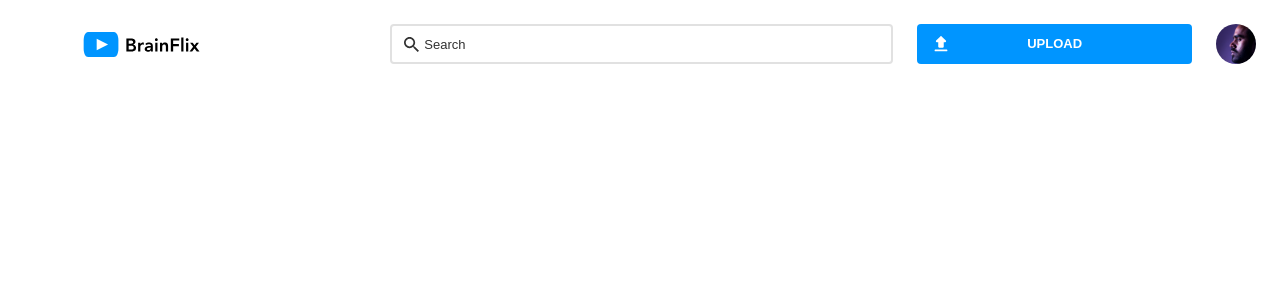
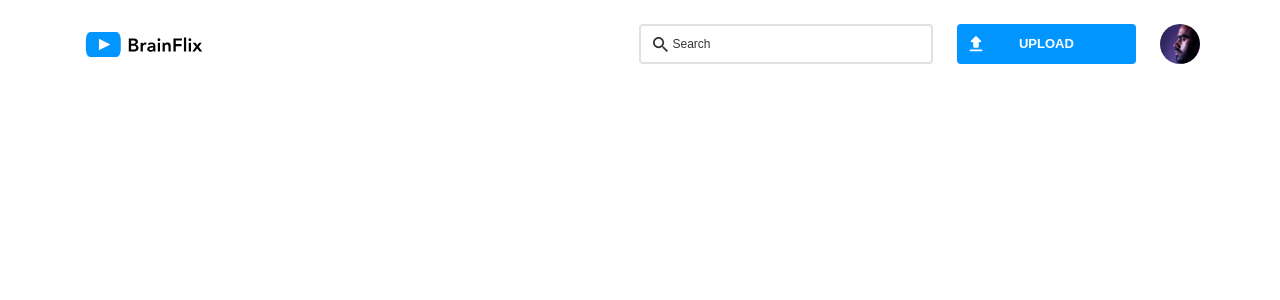
Before and after one commit to tonynuns/tonie-opara-brainflix, a React (Create React App) app: page / in a window 1280 px wide. Shown: the top 300 px of the page. Built offline with nearby package versions, Linux system fonts and the light colour scheme.

Commit message:
Complete desktop layout for Navigation section

```diff
--- a/src/App.scss
+++ b/src/App.scss
@@ -1,4 +1,6 @@
 @use "./styles/partials/fonts" as *;
+@use "./styles/partials/variables" as *;
+@use "./styles/partials/mixins" as *;
 
 * {
 	margin: 0px;
@@ -18,3 +20,21 @@ body {
 	max-width: 4rem;
 	height: 4rem;
 }
+.btn {
+	background-color: $brainflix-blue;
+	background-size: 2.2rem;
+	background-repeat: no-repeat;
+	background-position: 5% 50%;
+	border: none;
+	border-radius: 0.4rem;
+	color: $white;
+	height: 4rem;
+	width: 100%;
+	cursor: pointer;
+	@include typography(1.3rem, 700, 2rem);
+
+	@include tablet {
+		padding: 0 3.2rem;
+		width: 40%;
+	}
+}
--- a/src/components/Navigation/Avatar/Avatar.js
+++ b/src/components/Navigation/Avatar/Avatar.js
@@ -1,4 +1,3 @@
-import avatar from "../../../assets/images/images/Mohan-muruge.jpg";
 import "./Avatar.scss";
 
 function Avatar() {
--- a/src/components/Navigation/Logo/Logo.scss
+++ b/src/components/Navigation/Logo/Logo.scss
@@ -8,4 +8,8 @@
 	@include tablet {
 		margin-right: 10rem;
 	}
+
+	@include desktop {
+		margin-right: 40rem;
+	}
 }
--- a/src/components/Navigation/Navigation.scss
+++ b/src/components/Navigation/Navigation.scss
@@ -11,4 +11,9 @@
 		padding: 2.4rem;
 		gap: 2.4rem;
 	}
+
+	@include desktop {
+		padding-right: 8rem;
+		padding-left: 8rem;
+	}
 }
--- a/src/components/Navigation/SearchBar/SearchBar.scss
+++ b/src/components/Navigation/SearchBar/SearchBar.scss
@@ -11,9 +11,9 @@
 	width: 80%;
 	padding-left: 3.2rem;
 	border: 2px solid $mercury;
+	font-size: 1.2rem;
 
 	&::placeholder {
 		color: $brainflix-black;
-		font-size: 1.3rem;
 	}
 }
--- a/src/components/Navigation/UploadBtn/UploadBtn.js
+++ b/src/components/Navigation/UploadBtn/UploadBtn.js
@@ -1,8 +1,7 @@
-import uploadIcon from "../../../assets/images/icons/upload.svg";
 import "./UploadBtn.scss";
 
 function UploadBtn() {
-	return <button className="nav__btn">UPLOAD</button>;
+	return <button className="nav__btn btn">UPLOAD</button>;
 }
 
 export default UploadBtn;
--- a/src/components/Navigation/UploadBtn/UploadBtn.scss
+++ b/src/components/Navigation/UploadBtn/UploadBtn.scss
@@ -1,21 +1,3 @@
-@use "../../../styles/partials/variables" as *;
-@use "../../../styles/partials/mixins" as *;
-
 .nav__btn {
-	background-color: $brainflix-blue;
 	background-image: url("../../../assets/images/icons/upload.svg");
-	background-size: 2.2rem;
-	background-repeat: no-repeat;
-	background-position: 5% 50%;
-	border: none;
-	border-radius: 0.4rem;
-	color: $white;
-	height: 4rem;
-	width: 100%;
-	@include typography(1.3rem, 700, 2rem);
-
-	@include tablet {
-		padding: 0 3.2rem;
-		width: 40%;
-	}
 }
```
